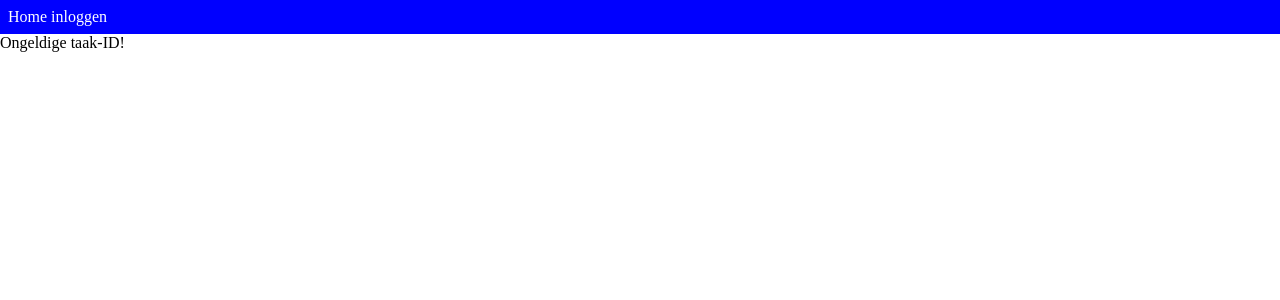
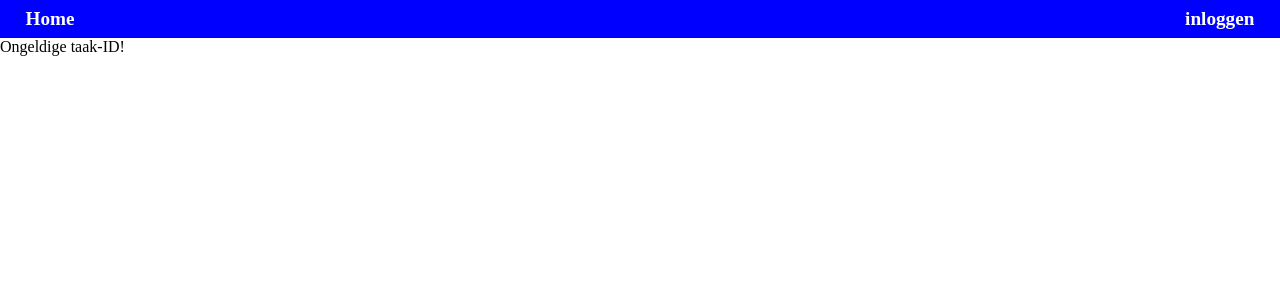
Before and after one commit to HyperNeutron/takenbord, a PHP site: page /edit.php in a window 1280 px wide. Shown: the top 300 px of the page. Run offline with PHP 8.4, Linux system fonts and the light colour scheme; data that the repository does not hold is empty; a stand-in replaces the project's code that opens the database connection.

Commit message:
updated nav style

```diff
--- a/components/style.css
+++ b/components/style.css
@@ -9,9 +9,13 @@ a {
 }
 
 nav {
+    display: flex;
+    justify-content: space-between;
+    padding: 1vh 2vw;
     background-color: blue;
     color: white;
-    padding: 1vh;
+    font-size: 1.2rem;
+    font-weight: bold;
 }
 
 .container{
```
